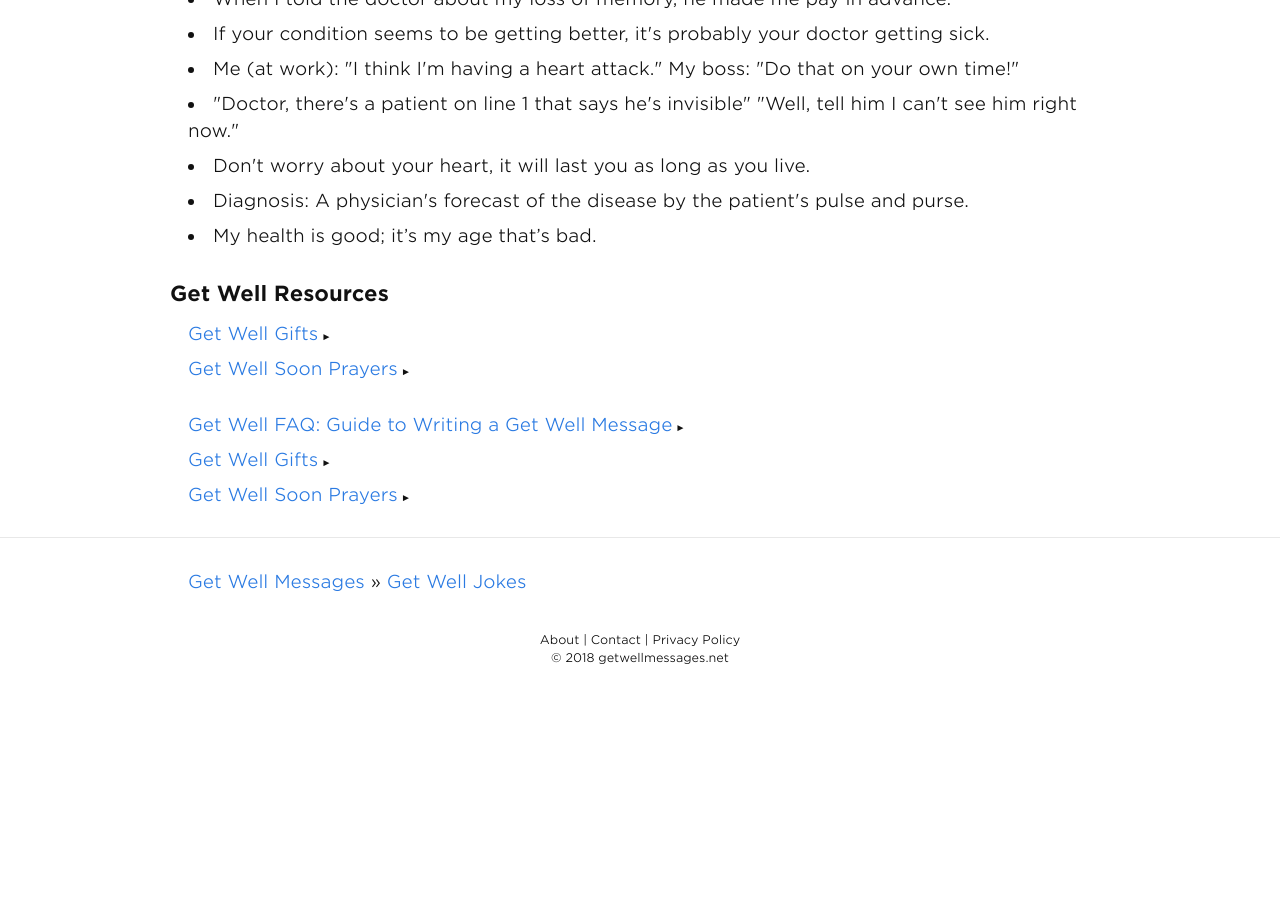
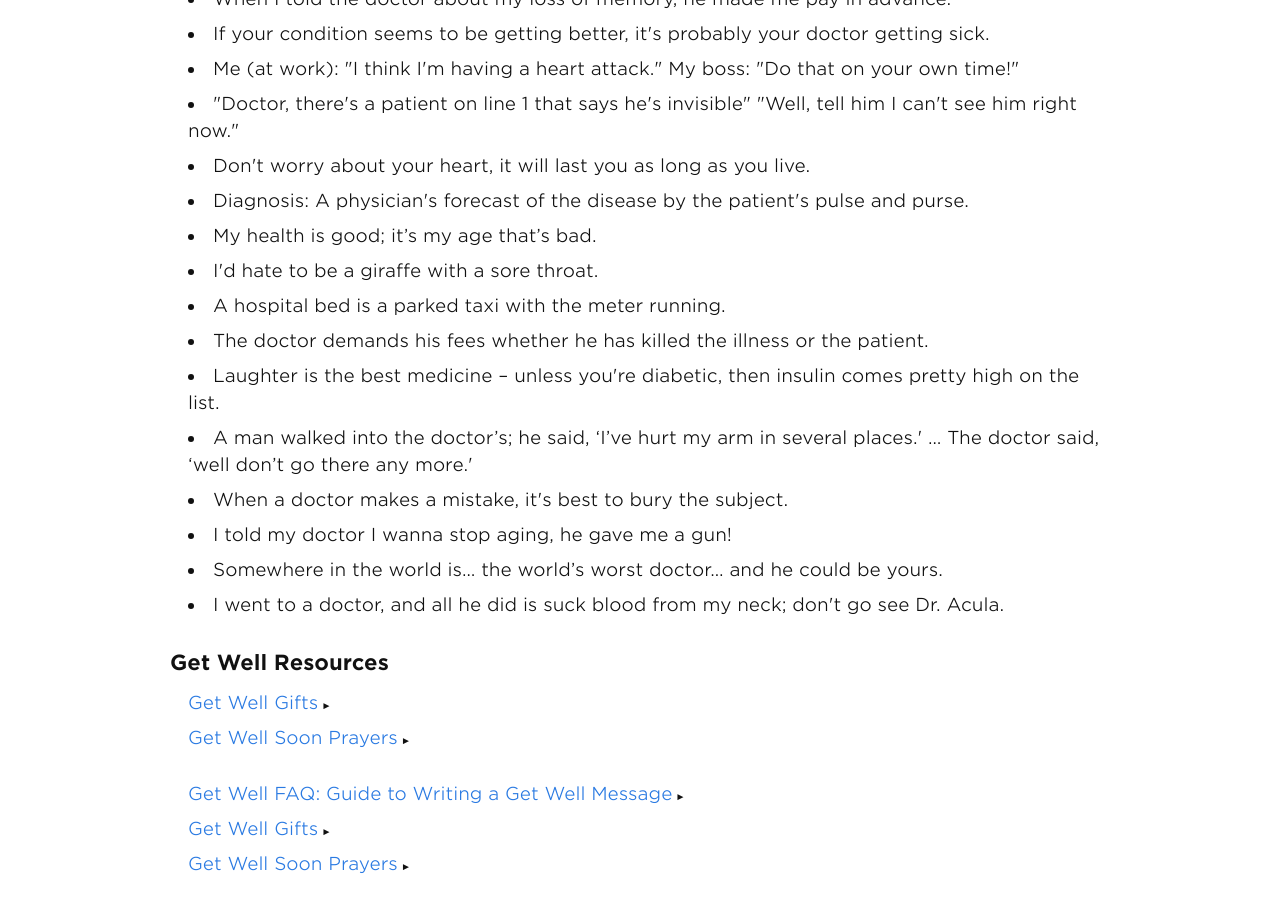
Before and after one commit to andyml123/andyml123.github.io, a Jekyll site: the page built from get-well-jokes.md, in a window 1280 px wide and 900 px high, scrolled down 842 px. Built offline with Jekyll 4.4.1, drawn with Linux system fonts in a browser that asks for light colours; before the commit the page ends 1558 px from its top, so only the background shows below that.

Commit message:
Update get-well-jokes.md

```diff
--- a/get-well-jokes.md
+++ b/get-well-jokes.md
@@ -29,6 +29,14 @@ published: true
 <li>Don't worry about your heart, it will last you as long as you live.</li>
 <li>Diagnosis: A physician's forecast of the disease by the patient's pulse and purse.</li>
 <li>My health is good; it’s my age that’s bad.</li>
-
+<li>I'd hate to be a giraffe with a sore throat.</li>
+<li>A hospital bed is a parked taxi with the meter running.</li>
+<li>The doctor demands his fees whether he has killed the illness or the patient.</li>
+<li>Laughter is the best medicine – unless you're diabetic, then insulin comes pretty high on the list.</li>
+<li>A man walked into the doctor’s; he said, ‘I’ve hurt my arm in several places.' … The doctor said, ‘well don’t go there any more.'</li>
+<li>When a doctor makes a mistake, it's best to bury the subject.</li>
+<li>I told my doctor I wanna stop aging, he gave me a gun!</li>
+<li>Somewhere in the world is… the world’s worst doctor… and he could be yours.</li>
+<li>I went to a doctor, and all he did is suck blood from my neck; don't go see Dr. Acula.</li>
 
 </ul>
```
